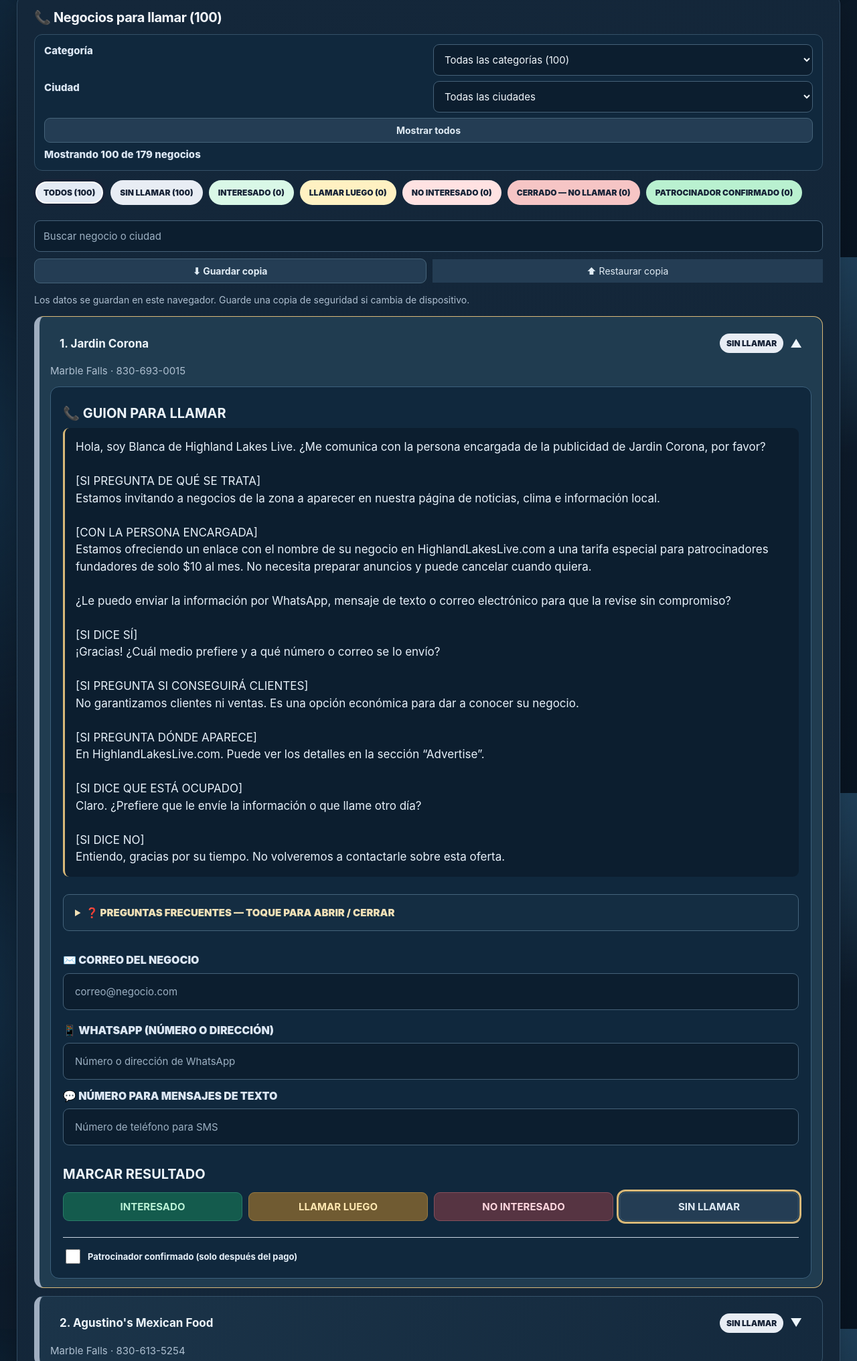
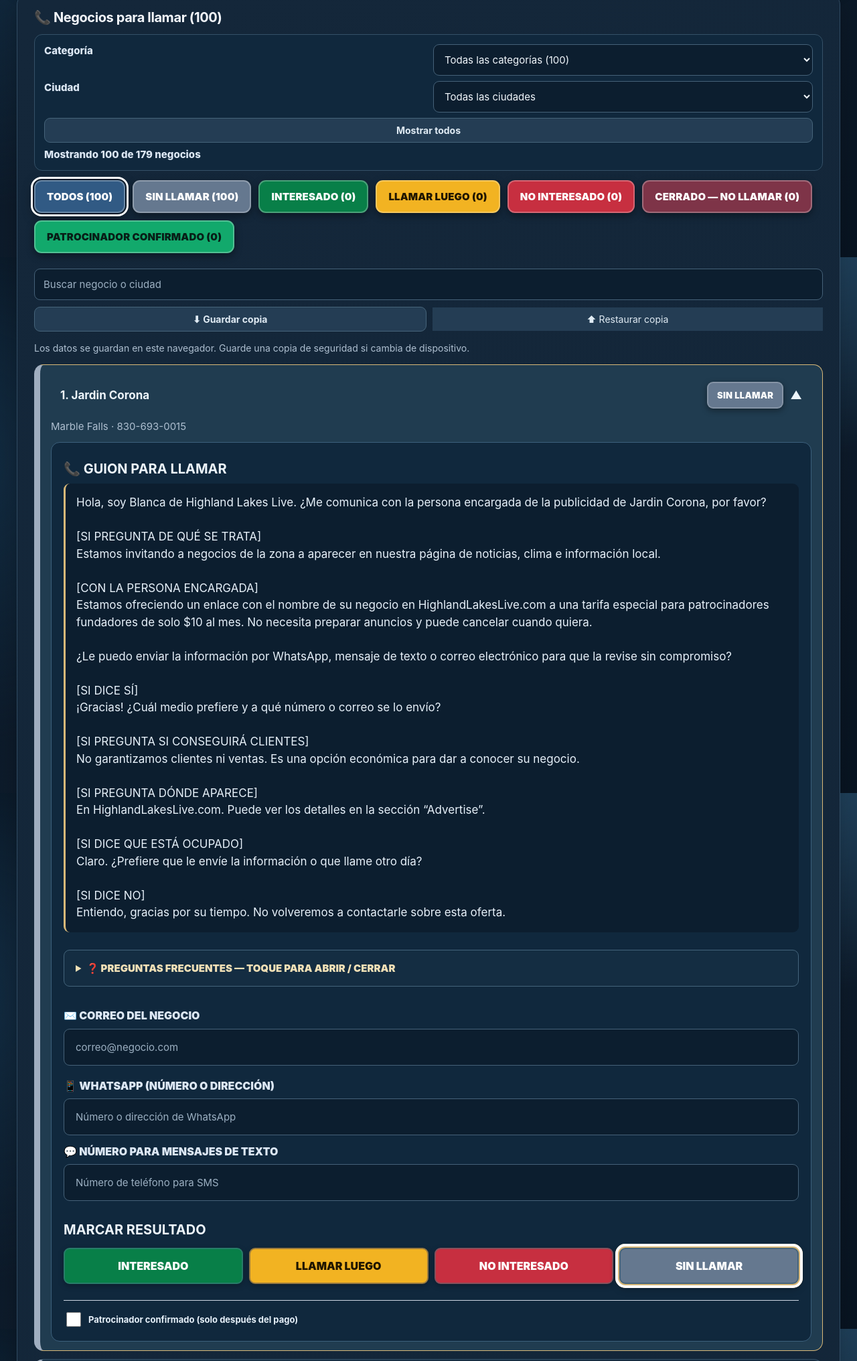
Before and after one commit to texasnewsstudio/blanca-business-calling-sheet, a plain HTML site: page index.html in a window 1280 px wide. Shown: the part 1228-3260 px from the top of the page at 67% size. Drawn offline with Linux system fonts and the light colour scheme.

Commit message:
Make all calling statuses vivid high contrast across filters and lead cards

```diff
--- a/index.html
+++ b/index.html
@@ -75,6 +75,34 @@ select option{background:#10283d;color:#f1f7fc}
 .lead.closed .lead-toggle span:first-child,.lead.closed .meta{text-decoration:none!important}
 .lead.closed .status-pill{background:#f3b8bf!important;color:#4d1721!important;font-weight:900}
 .lead.closed .inline-workflow{color:#e9f2fa}
+
+/* High-contrast status colors across legend and every business card. */
+.legend{gap:11px!important}
+.legend button.status-pill{font-size:15px!important;font-weight:950!important;padding:13px 17px!important;border:2px solid #ffffff45!important;border-radius:11px!important;box-shadow:0 4px 12px #0006!important;letter-spacing:.01em;white-space:normal}
+.legend button.status-pill.active-filter{outline:3px solid #fff!important;outline-offset:2px!important;box-shadow:0 0 0 3px #091726,0 5px 16px #0008!important}
+.legend button.status-pill:nth-child(1){background:#315a84!important;color:#fff!important}
+.legend button.status-pill:nth-child(2){background:#65788f!important;color:#fff!important}
+.legend button.status-pill:nth-child(3){background:#087f48!important;color:#fff!important}
+.legend button.status-pill:nth-child(4){background:#f2b322!important;color:#201600!important}
+.legend button.status-pill:nth-child(5){background:#c72f40!important;color:#fff!important}
+.legend button.status-pill:nth-child(6){background:#7e3448!important;color:#fff!important}
+.legend button.status-pill:nth-child(7){background:#12a96c!important;color:#081e17!important}
+.lead{border-left-width:9px!important}
+.lead .lead-toggle .status-pill{font-size:13px!important;font-weight:950!important;padding:10px 13px!important;border-radius:9px!important;border:2px solid #ffffff35!important;box-shadow:0 3px 10px #0006!important;letter-spacing:.02em;white-space:normal;text-align:center}
+.lead .lead-toggle .status-pill[data-status="pending"]{background:#65788f!important;color:#fff!important}
+.lead .lead-toggle .status-pill[data-status="yes"]{background:#087f48!important;color:#fff!important}
+.lead .lead-toggle .status-pill[data-status="wait"]{background:#f2b322!important;color:#201600!important}
+.lead .lead-toggle .status-pill[data-status="no"]{background:#c72f40!important;color:#fff!important}
+.lead .lead-toggle .status-pill[data-status="closed"]{background:#7e3448!important;color:#fff!important}
+.lead .lead-toggle .status-pill[data-status="confirmed"]{background:#12a96c!important;color:#081e17!important}
+.lead.closed .lead-toggle .status-pill{background:#c72f40!important;color:#fff!important}
+.inline-workflow .row button{font-size:16px!important;font-weight:900!important;padding:15px 12px!important;border-width:2px!important;box-shadow:0 3px 9px #0004}
+.inline-workflow .row button.success{background:#087f48!important;color:#fff!important}
+.inline-workflow .row button.warning{background:#f2b322!important;color:#201600!important}
+.inline-workflow .row button.danger{background:#c72f40!important;color:#fff!important}
+.inline-workflow .row button.secondary{background:#65788f!important;color:#fff!important}
+.inline-workflow .row button.chosen{outline:4px solid #fff!important;outline-offset:2px!important;box-shadow:0 0 0 6px #d8b878,0 4px 14px #0007!important}
+@media(max-width:650px){.legend button.status-pill{font-size:13px!important;padding:11px 12px!important}.lead .lead-toggle .status-pill{font-size:12px!important;padding:8px 9px!important}}
 </style></head><body><aside class="calling-rail" aria-label="Call progress and priority"><section class="rail-counter"><div id="railCallsTitle">📞 LLAMADAS HOY</div><div id="railCallsNumber">0</div><div id="railCallsSub">Llamadas registradas hoy</div></section></aside><main><header><div class="top"><div><h1>Highland Lakes Live</h1><div class="sub" id="subtitle">Hoja fácil de llamadas para Blanca</div></div><div><button class="lang" id="english" onclick="changeLang('en')">English</button> <button class="lang active" id="spanish" onclick="changeLang('es')">Español</button></div></div></header>
 <section class="panel easy-workflow" id="easyWorkflow">
 <div class="easy-eyebrow" id="easyEyebrow">MI MESA DE TRABAJO</div>
@@ -303,7 +331,7 @@ function renderLeads(){
   const d=document.createElement('article');d.className='lead'+(selected===b.id?' selected':'')+(['no','closed'].includes(status)?' closed':'');d.style.borderLeft='8px solid '+({yes:'#14965c',wait:'#e1a000',no:'#db4545',closed:'#b91c1c',confirmed:'#168454',pending:'#a0aec0'})[status];
   const heading=document.createElement('button');heading.className='lead-toggle';heading.type='button';heading.setAttribute('aria-expanded',String(selected===b.id));
   const mainLabel=document.createElement('span');mainLabel.textContent=b.id+'. '+b.name;
-  const badge=document.createElement('span');badge.className='status-pill';badge.style.background=statusColors[status];badge.textContent=statusLabel(status);
+  const badge=document.createElement('span');badge.className='status-pill';badge.style.background=statusColors[status];badge.dataset.status=status;badge.textContent=statusLabel(status);
   const arrow=document.createElement('span');arrow.textContent=selected===b.id?'▲':'▼';
   heading.append(mainLabel,badge,arrow);heading.onclick=()=>selectLead(b.id);
   const meta=document.createElement('div');meta.className='meta';meta.textContent=b.city+' · '+(b.phone|| (lang==='es'?'Teléfono por verificar':'Phone not verified'))+(b.qualification?' · '+b.qualification:'');
```
